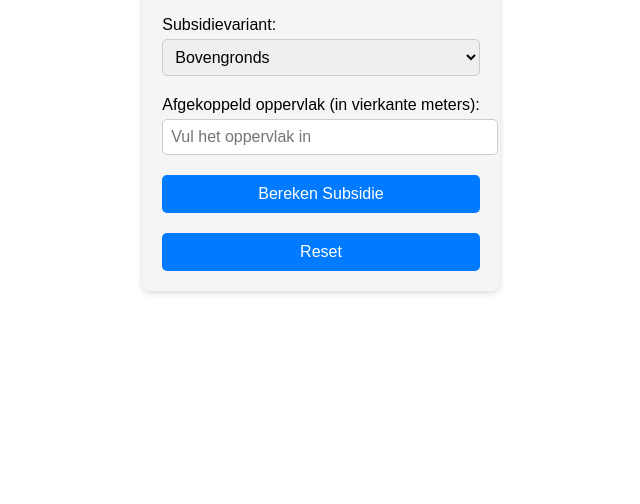
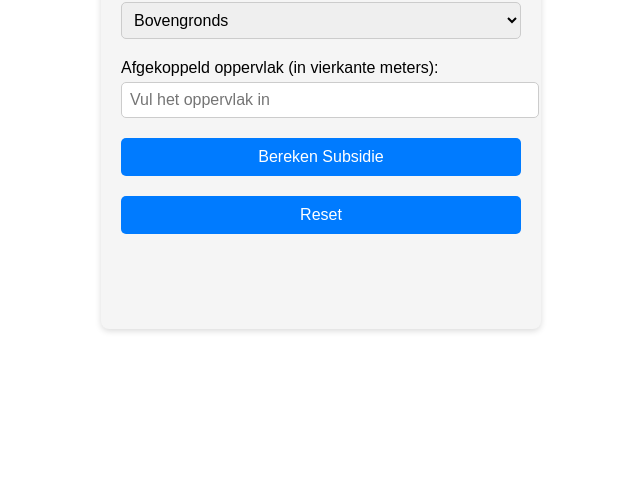
Before and after one commit to simsupport/subsidietool, a plain HTML site: page index.html in a window 1280 px wide. Shown: the part 296-800 px from the top of the page, without its empty margins (319-959 px from the left). Drawn offline with Linux system fonts and the light colour scheme.

Commit message:
Update index.html
Container zelfde hoogte en breedte na berekening

```diff
--- a/index.html
+++ b/index.html
@@ -34,7 +34,8 @@
     }
 
     .container {
-      max-width: 400px;
+      width: 400px;
+      height: 410px;
       padding: 20px;
       background-color: #f5f5f5;
       border-radius: 8px;
```
